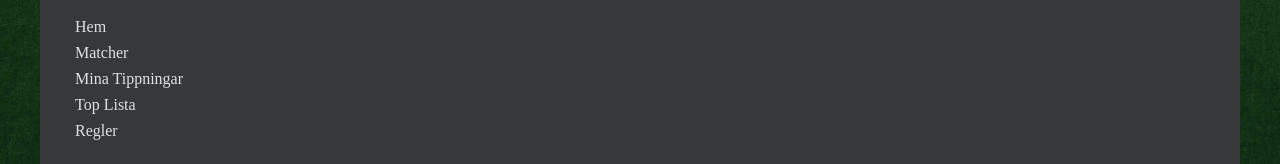
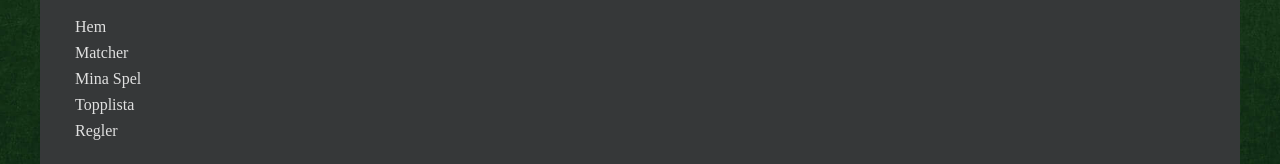
Before and after one commit to oscarkannerstedt/TipsterZone-Exjob, a React (Vite) app in the folder frontend/: page / in a window 1280 px wide. Shown: the part 857-1021 px from the top of the page. Built offline with nearby package versions, Linux system fonts and the light colour scheme; no server answers.

Commit message:
Changed - text in footer

```diff
--- a/frontend/src/components/Footer.tsx
+++ b/frontend/src/components/Footer.tsx
@@ -9,10 +9,8 @@ export const Footer = () => {
         <ul>
           <li onClick={() => handleNavigation("/")}>Hem</li>
           <li onClick={() => handleNavigation("/matches")}>Matcher</li>
-          <li onClick={() => handleNavigation("/mypredictions")}>
-            Mina Tippningar
-          </li>
-          <li onClick={() => handleNavigation("/leaderboard")}>Top Lista</li>
+          <li onClick={() => handleNavigation("/mypredictions")}>Mina Spel</li>
+          <li onClick={() => handleNavigation("/leaderboard")}>Topplista</li>
           <li onClick={() => handleNavigation("/rules")}>Regler</li>
         </ul>
       </nav>
--- a/frontend/src/style/footer/footer-mobile.scss
+++ b/frontend/src/style/footer/footer-mobile.scss
@@ -2,7 +2,6 @@ footer {
   max-width: 100%;
   box-sizing: border-box;
   background-color: #363839;
-  //   color: #e0e0e0;
   color: #b0b0b0;
   padding: 20px;
   padding-bottom: 30px;
@@ -32,7 +31,7 @@ footer {
     h2 {
       font-size: 1.5rem;
       margin-bottom: 5px;
-      margin-top: 30px;
+      margin-top: 35px;
       color: #e0e0e0;
     }
 
```
